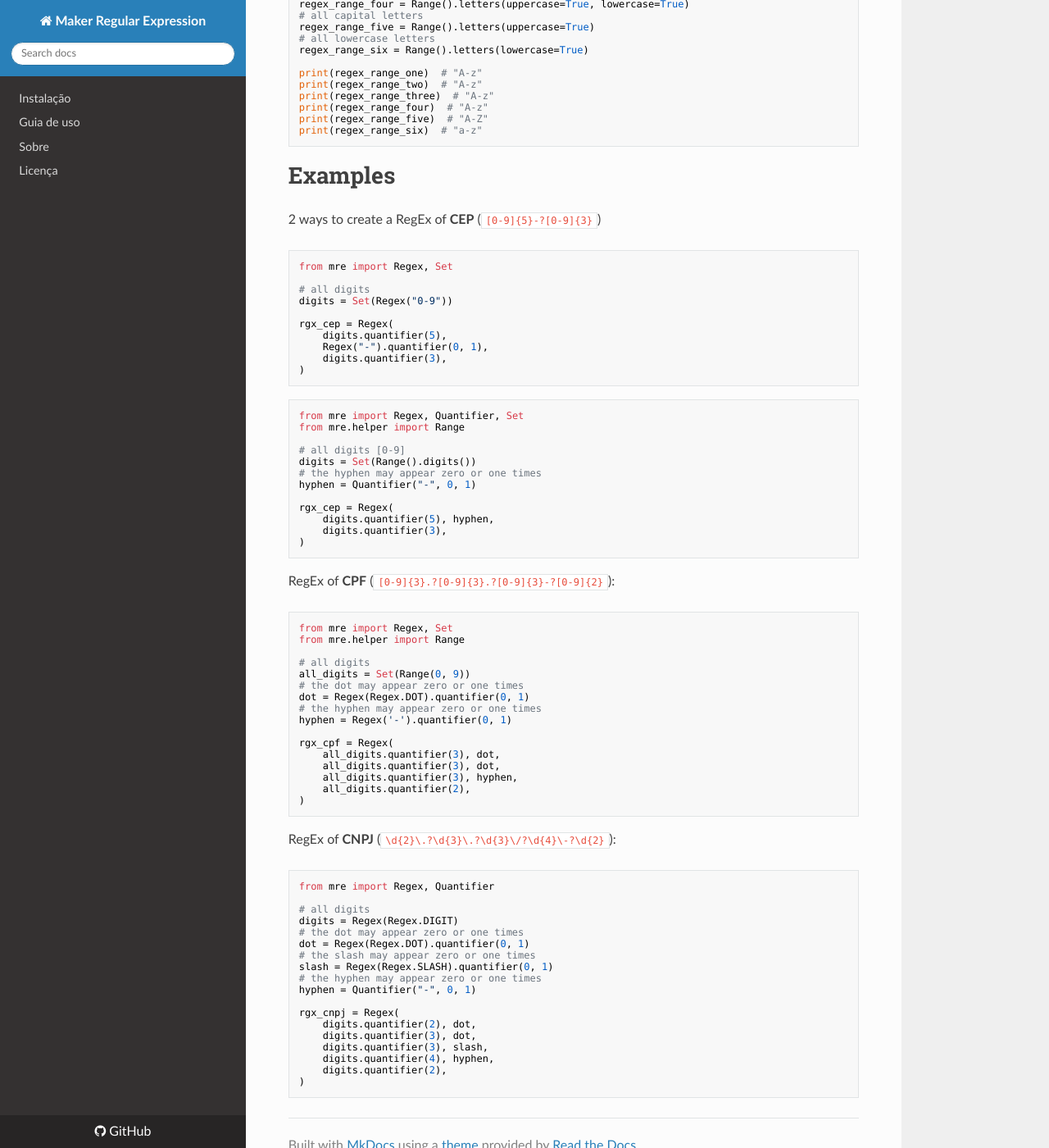
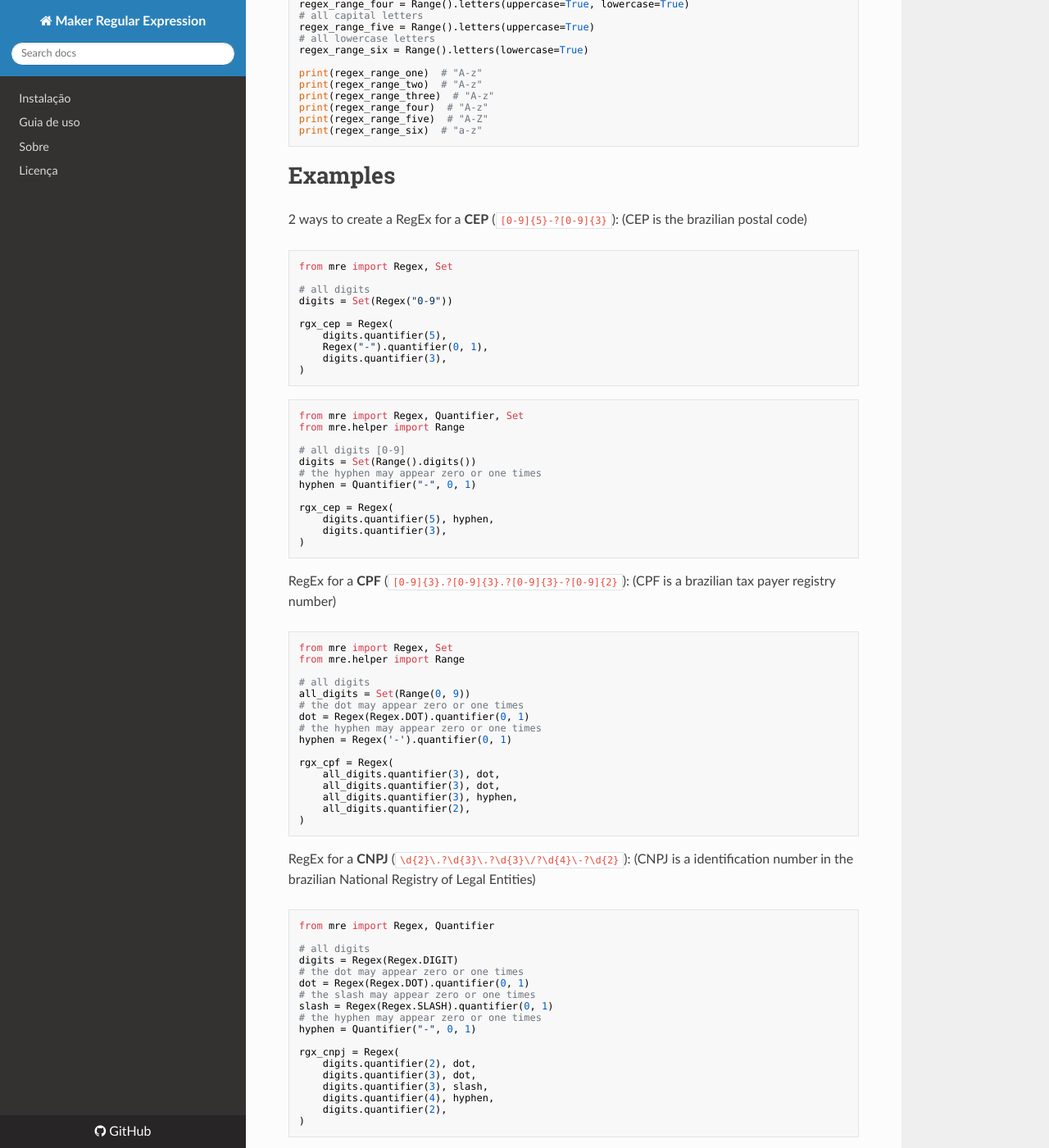
Before and after one commit to alvarofpp/mre, an MkDocs documentation site: the page built from docs/how-to-use.md, in a window 1280 px wide and 1400 px high, scrolled down 8820 px. Shown: the whole window at 82% size. Built offline with MkDocs 1.6.1, drawn with Linux system fonts in a browser that asks for light colours; nearby versions of some CDN libraries.

Commit message:
added explanations for brazilian RegEx examples

````diff
--- a/docs/how-to-use.md
+++ b/docs/how-to-use.md
@@ -404,7 +404,8 @@
 
 # Examples
 
-2 ways to create a RegEx of **CEP** (`[0-9]{5}-?[0-9]{3}`)
+2 ways to create a RegEx for a **CEP** (`[0-9]{5}-?[0-9]{3}`):
+(CEP is the brazilian postal code)
 ```python
 from mre import Regex, Set
 
@@ -433,7 +434,8 @@
 )
 ```
 
-RegEx of **CPF** (`[0-9]{3}.?[0-9]{3}.?[0-9]{3}-?[0-9]{2}`):
+RegEx for a **CPF** (`[0-9]{3}.?[0-9]{3}.?[0-9]{3}-?[0-9]{2}`):
+(CPF is a brazilian tax payer registry number)
 ```python
 from mre import Regex, Set
 from mre.helper import Range
@@ -453,7 +455,8 @@
 )
 ```
 
-RegEx of **CNPJ** (`\d{2}\.?\d{3}\.?\d{3}\/?\d{4}\-?\d{2}`):
+RegEx for a **CNPJ** (`\d{2}\.?\d{3}\.?\d{3}\/?\d{4}\-?\d{2}`):
+(CNPJ is a identification number in the brazilian National Registry of Legal Entities)
 ```python
 from mre import Regex, Quantifier
 
````
